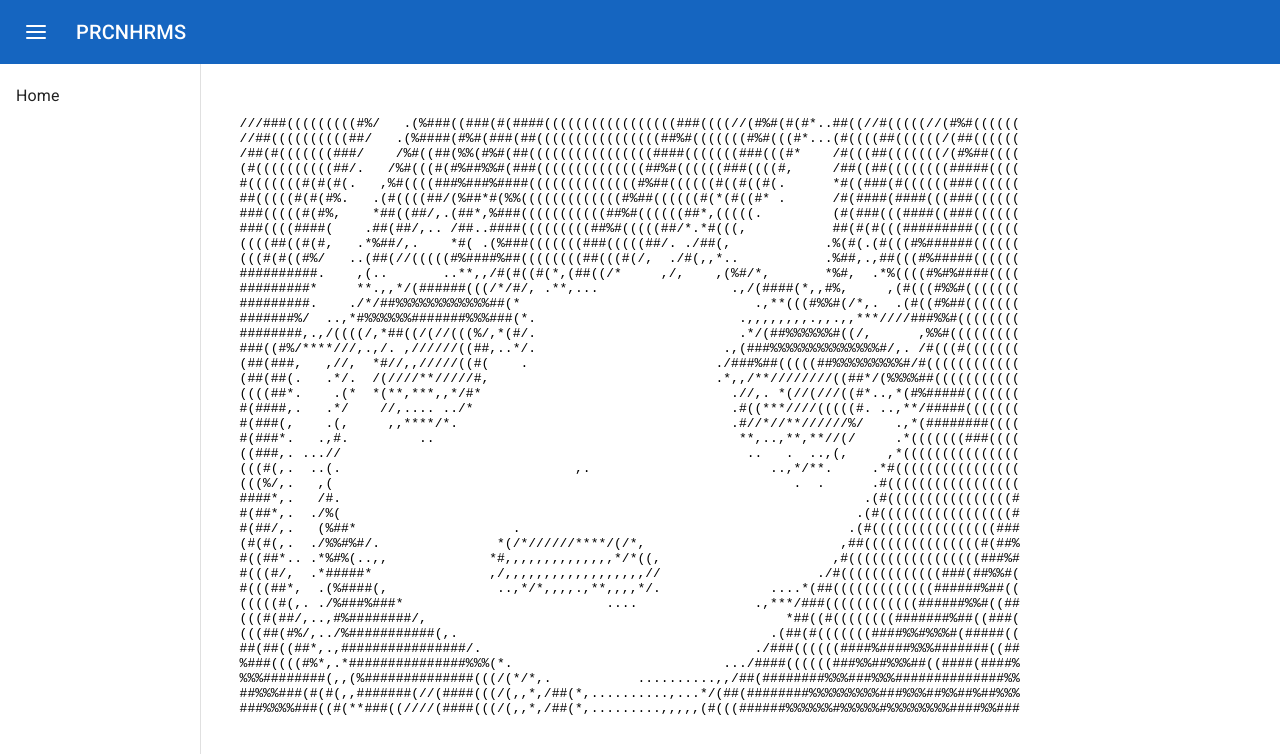
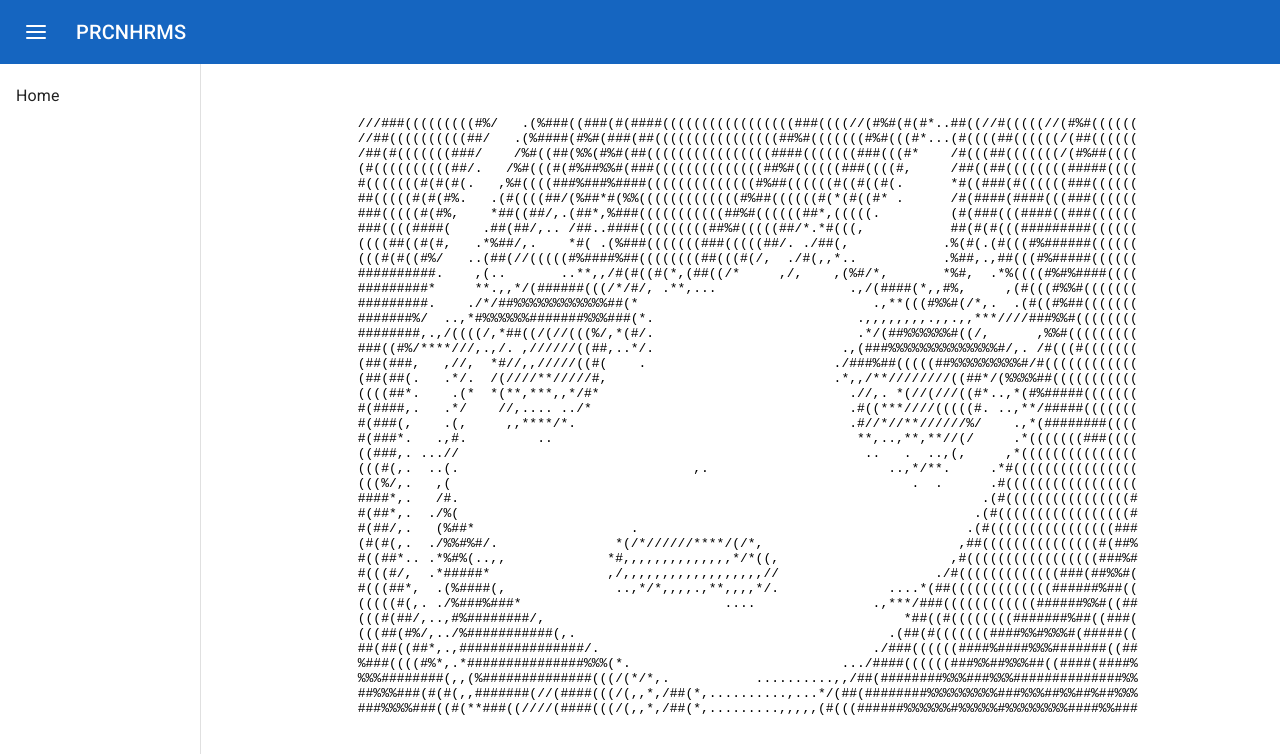
Before and after one commit to dexlansoprazole/PRCNHRMS, a React (Create React App) app in the folder client/: page /home in a window 1280 px wide. Shown: the top 754 px of the page. Built offline with nearby package versions, Linux system fonts and the light colour scheme; no server answers.

Commit message:
fix: fix the width of content area

```diff
--- a/client/src/App.js
+++ b/client/src/App.js
@@ -187,7 +187,10 @@ const App = () => {
               [classes.loadingOverlayDrawerClose]: !drawerOpen,
               [classes.loadingOverlayDrawerOpen]: drawerOpen,
             })}/>
-            <main className={classes.content}>
+            <main className={clsx({
+              [classes.contentDrawerClose]: !drawerOpen,
+              [classes.contentDrawerOpen]: drawerOpen,
+            })}>
               <Switch>
                 <Route exact path="/home" component={Home} />
                 {initialized ? isSignedIn ? <Route path="/team/member/:team_id" component={MemberManagement} /> : null : <Route path="/team/member/:team_id" />}
--- a/client/src/styles.js
+++ b/client/src/styles.js
@@ -69,10 +69,27 @@ export default makeStyles((theme) => ({
       display: 'none'
     }
   },
-  content: {
+  contentDrawerOpen: {
+    transition: theme.transitions.create('width', {
+      easing: theme.transitions.easing.sharp,
+      duration: theme.transitions.duration.enteringScreen,
+    }),
     position: 'fixed',
     top: 64,
-    flexGrow: 1,
+    width: 'calc(100% - ' + drawerWidth + 'px - ' + theme.spacing(3) * 2 + 'px)',
+    padding: theme.spacing(3),
+    [theme.breakpoints.down('sm')]: {
+      width: 'calc(100% - ' + theme.spacing(3) * 2 + 'px)',
+    },
+  },
+  contentDrawerClose: {
+    transition: theme.transitions.create('width', {
+      easing: theme.transitions.easing.sharp,
+      duration: theme.transitions.duration.leavingScreen,
+    }),
+    position: 'fixed',
+    top: 64,
+    width: 'calc(100% - ' + theme.spacing(3)*2  + 'px)',
     padding: theme.spacing(3),
   },
   noOutline: {
```
